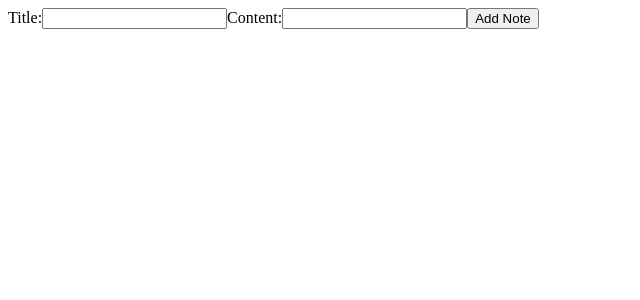
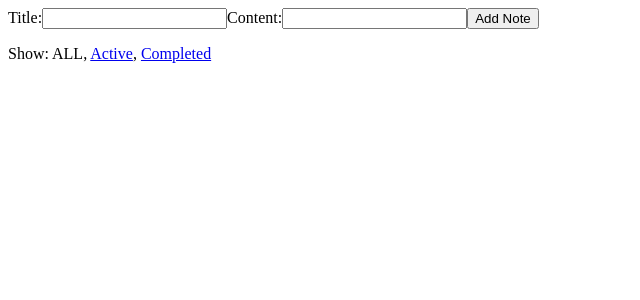
Before and after one commit to jorge92teixeira/Notes-App, a React (Create React App) app in the folder frontend/: page / in a window 1280 px wide. Shown: the top 300 px of the page, without its empty margins (0-640 px from the left). Built offline with nearby package versions, Linux system fonts and the light colour scheme.

Commit message:
Navigation, LinkContainer and Link Components (closes #51, closes #52, closes #53)

```diff
--- a/frontend/src/components/App.js
+++ b/frontend/src/components/App.js
@@ -1,11 +1,13 @@
 import React from 'react';
 import AddNote from './AddNote';
-import VisibleNoteList from './VisibleNoteList';
+import NoteListContainer from './NoteListContainer';
+import Navigation from './Navigation';
 
 const App = () => (
   <div>
     <AddNote />
-    <VisibleNoteList />
+    <NoteListContainer />
+    <Navigation />
   </div>
 );
 
--- /dev/null
+++ b/frontend/src/components/Link.js
@@ -0,0 +1,29 @@
+/* eslint-disable jsx-a11y/anchor-is-valid */
+import React from 'react';
+import PropTypes from 'prop-types';
+
+const Link = ({ active, children, onClick }) => {
+  if (active) {
+    return <span>{ children }</span>;
+  }
+
+  return (
+    <a
+      href="#"
+      onClick={(e) => {
+        e.preventDefault();
+        onClick();
+      }}
+    >
+      {children}
+    </a>
+  );
+};
+
+Link.propTypes = {
+  active: PropTypes.bool.isRequired,
+  children: PropTypes.node.isRequired,
+  onClick: PropTypes.func.isRequired,
+};
+
+export default Link;
--- /dev/null
+++ b/frontend/src/components/LinkContainer.js
@@ -0,0 +1,24 @@
+import { connect } from 'react-redux';
+import { setVisibilityFilter } from '../actions';
+import Link from './Link';
+
+const mapStateToProps = (state, ownProps) => (
+  {
+    active: ownProps.filter === state.visibilityFilter,
+  }
+);
+
+const mapDispatchToProps = (dispatch, ownProps) => (
+  {
+    onClick: () => {
+      dispatch(setVisibilityFilter(ownProps.filter));
+    },
+  }
+);
+
+const LinkContainer = connect(
+  mapStateToProps,
+  mapDispatchToProps,
+)(Link);
+
+export default LinkContainer;
--- /dev/null
+++ b/frontend/src/components/Navigation.js
@@ -0,0 +1,22 @@
+import React from 'react';
+import LinkContainer from './LinkContainer';
+
+const Navigation = () => (
+  <p>
+    Show:
+    {' '}
+    <LinkContainer filter="SHOW_ALL">
+      ALL
+    </LinkContainer>
+    {', '}
+    <LinkContainer filter="SHOW_ACTIVE">
+      Active
+    </LinkContainer>
+    {', '}
+    <LinkContainer filter="SHOW_COMPLETED">
+      Completed
+    </LinkContainer>
+  </p>
+);
+
+export default Navigation;
--- a/frontend/src/components/VisibleNoteList.js
+++ b/frontend/src/components/NoteListContainer.js
@@ -27,9 +27,9 @@ const mapDispatchToProps = (dispatch) => (
     },
   });
 
-const VisibleNoteList = connect(
+const NoteListContainer = connect(
   mapStateToProps,
   mapDispatchToProps,
 )(NoteList);
 
-export default VisibleNoteList;
+export default NoteListContainer;
```
